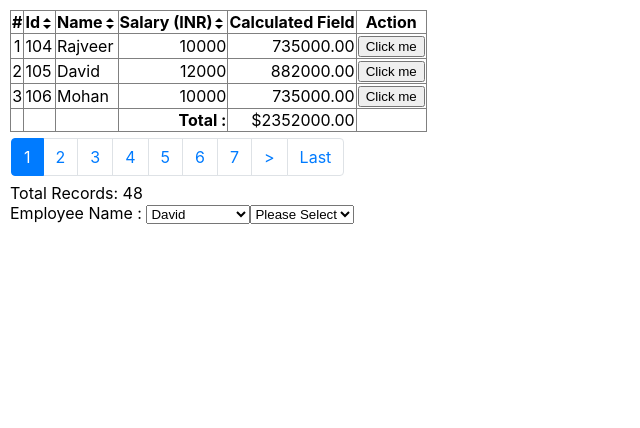
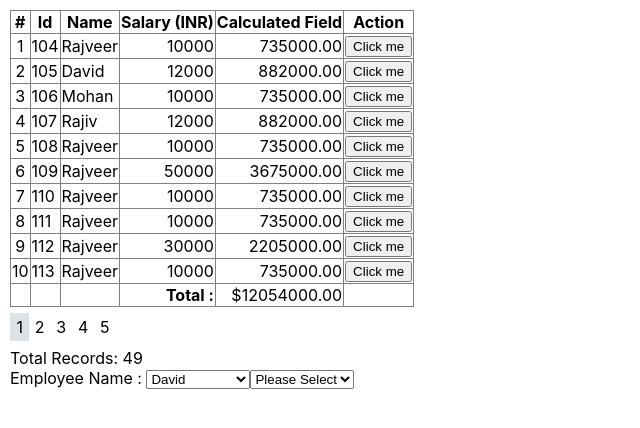
Before and after one commit to rajveersinghsaini-code/aspnet-web-controls, a React (Create React App) app: page / in a window 1280 px wide. Shown: the top 428 px of the page, without its empty margins (0-640 px from the left). Built offline with nearby package versions, Linux system fonts and the light colour scheme.

Commit message:
update paging CSS

```diff
--- a/src/App.js
+++ b/src/App.js
@@ -55,6 +55,13 @@ function App() {
     { Name: "Rajveer", Id: 113, Salary: 10000, Currency: "GBP" },
     { Name: "Rajveer", Id: 114, Salary: 10000, Currency: "GBP" },
     { Name: "Rajveer", Id: 115, Salary: 10000, Currency: "GBP" },
+    {
+      Name: "Rajveer",
+      Id: 115,
+      Salary: 10000,
+      Currency: "GBP",
+      isChecked: true,
+    },
   ];
   //dataSource = [];
   const onButtonClick = (name, salary) => {
@@ -83,9 +90,7 @@ function App() {
         dataSource={sampleDataSource}
         emptyDataText="no data"
         allowPaging={true}
-        allowSorting={true}
         showFooter={true}
-        pageSize={3}
         onRowDataBound={onRowDataBound}
         initializeValuesOnEvents={() => {
           _totalSalary = 0;
--- a/src/GridView/BoundField.jsx
+++ b/src/GridView/BoundField.jsx
@@ -9,6 +9,7 @@ BoundField.propTypes = {
   dataFormatString: PropTypes.string,
   itemStyleCssClass: PropTypes.string,
   visible: PropTypes.bool,
+  headerExpression: PropTypes.oneOfType([PropTypes.node, PropTypes.func]),
   dataExpression: PropTypes.oneOfType([PropTypes.node, PropTypes.func]),
   footerExpression: PropTypes.oneOfType([PropTypes.node, PropTypes.func]),
   sortExpression: PropTypes.string,
@@ -19,6 +20,7 @@ BoundField.propTypes = {
   accessibleHeaderText: PropTypes.string,
   footerStyle: PropTypes.object,
   footerCssClass: PropTypes.string,
+  fieldType: PropTypes.string,
 };
 BoundField.defaultProps = {
   headerText: "",
@@ -26,6 +28,7 @@ BoundField.defaultProps = {
   dataFormatString: null,
   itemStyleCssClass: null,
   visible: true,
+  headerExpression: null,
   dataExpression: null,
   footerExpression: null,
   sortExpression: null,
@@ -36,5 +39,6 @@ BoundField.defaultProps = {
   footerCssClass: null,
   itemCssClass: null,
   accessibleHeaderText: null,
+  fieldType: "BoundField",
 };
 BoundField.displayName = "BoundField";
--- a/src/GridView/GridView.jsx
+++ b/src/GridView/GridView.jsx
@@ -161,6 +161,12 @@ export default class GridView extends Component {
     return (
       (_showHeader || showHeaderWhenEmpty) &&
       dataFieldNames.map((child, index) => {
+        const headerText =
+          child.visible &&
+          child.headerExpression &&
+          typeof child.headerExpression === "function"
+            ? resultOf(child.headerExpression())
+            : child.headerText;
         return (
           child.visible && (
             <GridHeaderCell
@@ -173,7 +179,7 @@ export default class GridView extends Component {
                 child.accessibleHeaderText ? child.accessibleHeaderText : null
               }
             >
-              {child.headerText}
+              {headerText}
               {allowSorting && child.sortExpression && (
                 <span className="wc-table--sorting-container">
                   <ul>
@@ -412,8 +418,8 @@ export default class GridView extends Component {
               </GridRow>
             )}
           </thead>
-          <tbody>{bodyRows}</tbody>
-          <tfoot>
+          <tbody>
+            {bodyRows}
             {footerRow}
             {allowPaging && (
               <Pagination
@@ -424,7 +430,8 @@ export default class GridView extends Component {
                 pageIndexChanging={this.onPaginationClick}
               />
             )}
-          </tfoot>
+          </tbody>
+          <tfoot></tfoot>
         </table>
         {showTotalRows && dataSource && <span>Total Records: {totalRows}</span>}
       </div>
--- a/src/GridView/Pagination.css
+++ b/src/GridView/Pagination.css
@@ -3,7 +3,7 @@
   padding-left: 0;
   list-style: none;
   border-radius: 0.25rem;
-  margin-bottom: 0;
+  margin: 0;
 }
 
 td.wc-page-item {
@@ -12,12 +12,15 @@ td.wc-page-item {
 .wc-page-item.active .wc-page-link {
   z-index: 1;
   color: #fff;
-  background-color: #007bff;
-  border-color: #007bff;
+  background-color: #dee2e6;
+  /* border-color: #dee2e6; */
+  color: currentColor;
 }
+
 .wc-page-item:hover:not(.active) {
   background-color: #eee;
 }
+/*
 .wc-page-item:last-child .wc-page-link {
   border-top-right-radius: 0.25rem;
   border-bottom-right-radius: 0.25rem;
@@ -27,6 +30,7 @@ td.wc-page-item {
   border-top-left-radius: 0.25rem;
   border-bottom-left-radius: 0.25rem;
 }
+*/
 .wc-page-link:not(:disabled):not(.disabled) {
   cursor: pointer;
 }
@@ -34,12 +38,12 @@ td.wc-page-item {
 .wc-page-link {
   position: relative;
   display: block;
-  padding: 0.5rem 0.75rem;
+  padding: 0.25rem 0.4rem;
   margin-left: -1px;
   line-height: 1.25;
-  color: #007bff;
-  background-color: #fff;
-  border: 1px solid #dee2e6;
+  color: currentColor;
+  /*background-color: #fff;*/
+  /*border: 1px solid #dee2e6;*/
 }
 
 .wc-pagination-border-none {
--- a/src/GridView/WebControls.css
+++ b/src/GridView/WebControls.css
@@ -30,3 +30,15 @@
 .wc-table--sorting-container > ul > li {
   cursor: pointer;
 }
+
+.wc-down-arrow {
+  border-color: currentColor transparent;
+  border-style: solid;
+  border-width: 5px 4px 0 4px;
+  width: 0;
+  height: 0;
+  margin-left: -2px;
+  top: 50%;
+  margin-top: -2px;
+  position: absolute;
+}
--- a/src/main.js
+++ b/src/main.js
@@ -4,6 +4,7 @@ import Columns from "./GridView/Columns";
 import PagerSettings from "./GridView/PagerSettings";
 import DropDownList from "./DropDownList/DropDownList";
 import ListItem from "./private/ListItem";
+import SelectField from "./GridView/SelectField";
 //export { GridView, BoundField, Columns, PagerSettings, DropDownList };
 export default function asp() {
   return null;
```
Also changed, not shown: public/index.html (line endings or trailing spaces), 1 other file (tests, documents, lock files or other folders).
